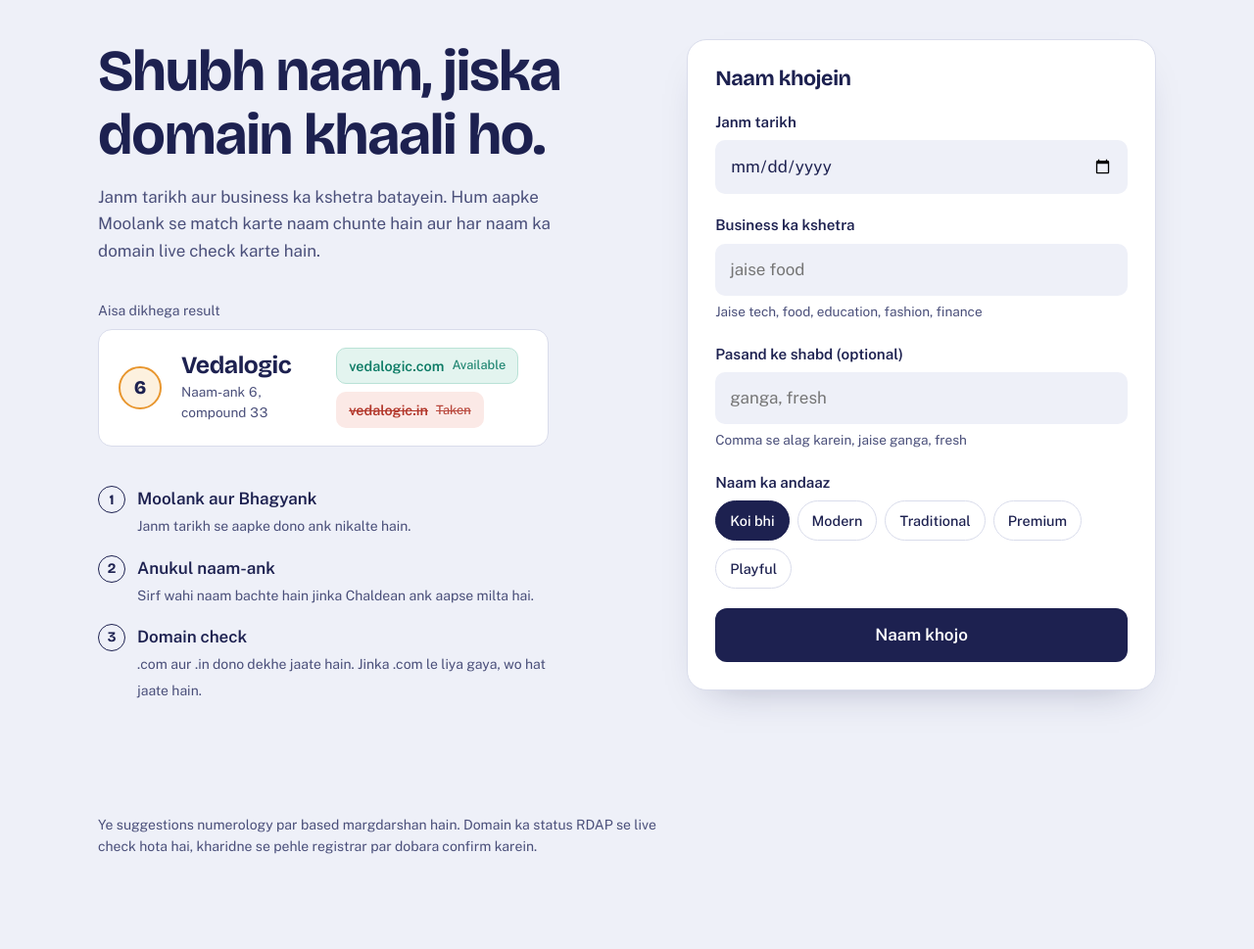
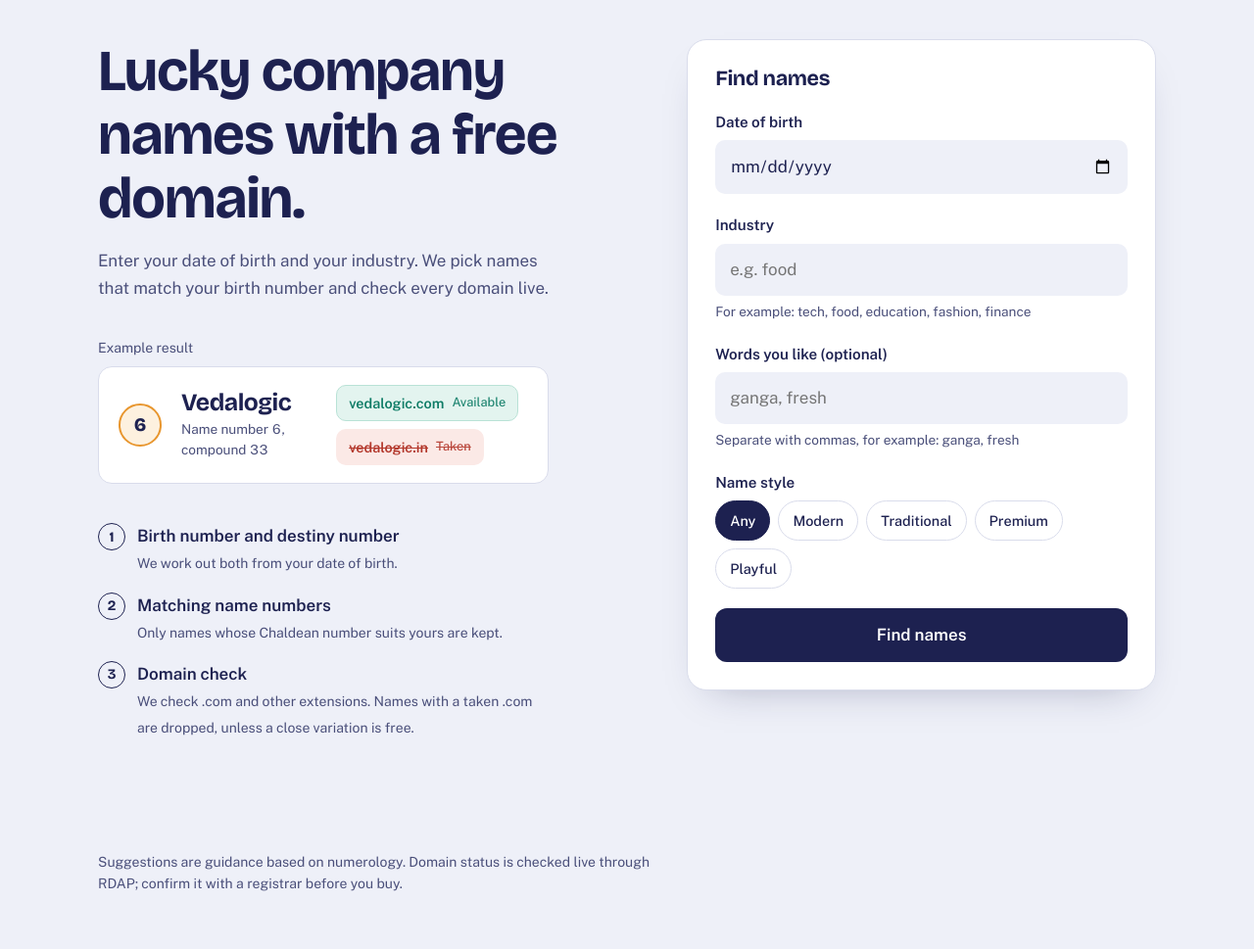
Before and after one commit to souravdas007123/Name-suggest, a Django app: page / in a window 1280 px wide. Shown: the part 72-1041 px from the top of the page at 98% size. Before the commit the page ends 944 px from the top, so only its background shows below. Run offline with Django 5.2, Linux system fonts and the light colour scheme.

Commit message:
Use proper English for all UI text
- Templates, form labels/errors, JS messages and share text translated
  from Hinglish to English
- "Moolank" / "Bhagyank" shown as Birth number / Destiny number
  (Vedic terms kept in brackets)

Co-Authored-By: Claude Sonnet 5.5 <noreply@anthropic.com>
Claude-Session: https://claude.ai/code/session_01JNRv1qUbKEDG4qjxp75Jpk

```diff
--- a/suggester/forms.py
+++ b/suggester/forms.py
@@ -3,7 +3,7 @@ from datetime import date
 from django import forms
 
 TONES = [
-    ("", "Koi bhi"),
+    ("", "Any"),
     ("modern", "Modern"),
     ("traditional", "Traditional"),
     ("premium", "Premium"),
@@ -13,24 +13,24 @@ TONES = [
 
 class SearchForm(forms.Form):
     dob = forms.DateField(
-        label="Janm tarikh",
+        label="Date of birth",
         widget=forms.DateInput(attrs={"type": "date", "class": "input", "required": True}),
     )
     industry = forms.CharField(
-        label="Business ka kshetra",
+        label="Industry",
         max_length=100,
         widget=forms.TextInput(
-            attrs={"class": "input", "placeholder": "jaise food", "autocomplete": "off", "required": True}
+            attrs={"class": "input", "placeholder": "e.g. food", "autocomplete": "off", "required": True}
         ),
     )
     keywords = forms.CharField(
-        label="Pasand ke shabd (optional)",
+        label="Words you like (optional)",
         max_length=200,
         required=False,
         widget=forms.TextInput(attrs={"class": "input", "placeholder": "ganga, fresh", "autocomplete": "off"}),
     )
     tone = forms.ChoiceField(
-        label="Naam ka andaaz",
+        label="Name style",
         choices=TONES,
         required=False,
         initial="",
@@ -40,7 +40,7 @@ class SearchForm(forms.Form):
     def clean_dob(self):
         dob = self.cleaned_data["dob"]
         if dob > date.today() or dob.year < 1900:
-            raise forms.ValidationError("Sahi janm tarikh daalein.")
+            raise forms.ValidationError("Enter a valid date of birth.")
         return dob
 
     def clean_keywords(self):
--- a/suggester/static/suggester/app.js
+++ b/suggester/static/suggester/app.js
@@ -1,7 +1,7 @@
 (function () {
   var KEY = "naamastro.shortlist";
 
-  // ---- localStorage safe wrappers (private mode mein error aa sakta hai) ----
+  // ---- localStorage safe wrappers (these can throw in private mode) ----
   function load() {
     try { return JSON.parse(localStorage.getItem(KEY)) || []; } catch (e) { return []; }
   }
@@ -9,7 +9,7 @@
     try { localStorage.setItem(KEY, JSON.stringify(list)); } catch (e) { /* ignore */ }
   }
 
-  // 1) Form submit: button disable + progress bar (search mein kuch seconds lagte hain)
+  // 1) Form submit: disable the button and show a progress bar (the search takes a few seconds)
   var form = document.getElementById("search-form");
   if (form) {
     form.addEventListener("submit", function () {
@@ -18,12 +18,12 @@
       if (panel) panel.classList.add("is-loading");
       if (btn) {
         btn.disabled = true;
-        btn.textContent = "Domain check ho raha hai...";
+        btn.textContent = "Checking domains...";
       }
     });
   }
 
-  // 2) Result: sirf wahi naam dikhao jinka primary (.com) domain khaali hai
+  // 2) Result: show only names whose primary (.com) domain is free
   var toggle = document.getElementById("only-available");
   var rows = document.querySelectorAll("[data-primary]");
   var countEl = document.getElementById("shown-count");
@@ -39,13 +39,13 @@
     });
   }
 
-  // 3) Copy buttons (naam aur share link)
+  // 3) Copy buttons (name and share link)
   document.querySelectorAll("[data-copy]").forEach(function (btn) {
     btn.addEventListener("click", function () {
       var text = btn.getAttribute("data-copy");
       var done = function () {
         var old = btn.textContent;
-        btn.textContent = "Copy ho gaya";
+        btn.textContent = "Copied";
         btn.classList.add("done");
         setTimeout(function () { btn.textContent = old; btn.classList.remove("done"); }, 1600);
       };
@@ -60,7 +60,7 @@
     btn.addEventListener("click", function () { window.print(); });
   });
 
-  // 5) Shortlist (sirf is browser mein save hoti hai)
+  // 5) Shortlist (saved in this browser only)
   var panel = document.getElementById("shortlist");
   var listEl = document.getElementById("shortlist-list");
 
@@ -84,7 +84,7 @@
       var rm = document.createElement("button");
       rm.type = "button";
       rm.className = "copy";
-      rm.textContent = "Hatayein";
+      rm.textContent = "Remove";
       rm.addEventListener("click", function () { toggleFav(it); });
       li.appendChild(ring);
       li.appendChild(box);
--- a/suggester/templates/suggester/base.html
+++ b/suggester/templates/suggester/base.html
@@ -1,10 +1,10 @@
 {% load static %}<!doctype html>
-<html lang="hi">
+<html lang="en">
 <head>
   <meta charset="utf-8">
   <meta name="viewport" content="width=device-width, initial-scale=1">
-  <title>{% block title %}NaamAstro: shubh company naam, domain ke saath{% endblock %}</title>
-  <meta name="description" content="Janm tarikh aur business ke hisaab se numerology-anukul company naam, har naam ka domain live check ke saath.">
+  <title>{% block title %}NaamAstro: lucky company names with free domains{% endblock %}</title>
+  <meta name="description" content="Company name ideas that match your date of birth by numerology, with a live domain availability check for every name.">
   <link rel="preconnect" href="https://fonts.googleapis.com">
   <link rel="preconnect" href="https://fonts.gstatic.com" crossorigin>
   <link href="https://fonts.googleapis.com/css2?family=Bricolage+Grotesque:opsz,wght@12..96,600;12..96,700;12..96,800&family=Public+Sans:wght@400;500;600&display=swap" rel="stylesheet">
@@ -22,14 +22,14 @@
   </main>
 
   <section class="wrap shortlist" id="shortlist" hidden aria-labelledby="shortlist-title">
-    <h2 id="shortlist-title">Meri shortlist</h2>
-    <p class="small">Ye aapke is browser mein save hai. Kisi aur ko dikhane ke liye "Link copy karein" ya "PDF / print" use karein.</p>
+    <h2 id="shortlist-title">My shortlist</h2>
+    <p class="small">Saved in this browser only. To share it, use "Copy link" or "Save as PDF".</p>
     <ul class="short-list" id="shortlist-list"></ul>
   </section>
 
   <footer class="footer">
     <div class="wrap">
-      <p class="small">Ye suggestions numerology par based margdarshan hain. Domain ka status RDAP se live check hota hai, kharidne se pehle registrar par dobara confirm karein.</p>
+      <p class="small">Suggestions are guidance based on numerology. Domain status is checked live through RDAP; confirm it with a registrar before you buy.</p>
     </div>
   </footer>
 
--- a/suggester/templates/suggester/home.html
+++ b/suggester/templates/suggester/home.html
@@ -2,18 +2,18 @@
 {% block content %}
 <section class="hero">
   <div class="hero-intro">
-    <h1>Shubh naam, jiska domain khaali ho.</h1>
-    <p class="lead">Janm tarikh aur business ka kshetra batayein. Hum aapke Moolank se match karte naam chunte hain aur har naam ka domain live check karte hain.</p>
+    <h1>Lucky company names with a free domain.</h1>
+    <p class="lead">Enter your date of birth and your industry. We pick names that match your birth number and check every domain live.</p>
   </div>
 
   <div class="hero-extra">
-    <div class="sample" aria-label="Result ka namuna">
-      <p class="small sample-label">Aisa dikhega result</p>
+    <div class="sample" aria-label="Example result">
+      <p class="small sample-label">Example result</p>
       <div class="ledger-row">
         <span class="ring" aria-hidden="true">6</span>
         <div>
           <div class="name">Vedalogic</div>
-          <div class="name-meta">Naam-ank 6, compound 33</div>
+          <div class="name-meta">Name number 6, compound 33</div>
         </div>
         <div class="domains">
           <span class="chip available"><b>vedalogic.com</b><i>Available</i></span>
@@ -23,40 +23,40 @@
     </div>
 
     <ol class="steps">
-      <li><div><strong>Moolank aur Bhagyank</strong><span class="small">Janm tarikh se aapke dono ank nikalte hain.</span></div></li>
-      <li><div><strong>Anukul naam-ank</strong><span class="small">Sirf wahi naam bachte hain jinka Chaldean ank aapse milta hai.</span></div></li>
-      <li><div><strong>Domain check</strong><span class="small">.com aur .in dono dekhe jaate hain. Jinka .com le liya gaya, wo hat jaate hain.</span></div></li>
+      <li><div><strong>Birth number and destiny number</strong><span class="small">We work out both from your date of birth.</span></div></li>
+      <li><div><strong>Matching name numbers</strong><span class="small">Only names whose Chaldean number suits yours are kept.</span></div></li>
+      <li><div><strong>Domain check</strong><span class="small">We check .com and other extensions. Names with a taken .com are dropped, unless a close variation is free.</span></div></li>
     </ol>
   </div>
 
   <div class="panel hero-form">
     <div class="progress" aria-hidden="true"></div>
-    <h2>Naam khojein</h2>
+    <h2>Find names</h2>
     <form method="post" id="search-form" novalidate>
       {% csrf_token %}
 
       <div class="field {% if form.dob.errors %}has-error{% endif %}">
-        <label for="{{ form.dob.id_for_label }}">Janm tarikh</label>
+        <label for="{{ form.dob.id_for_label }}">Date of birth</label>
         {{ form.dob }}
         {{ form.dob.errors }}
       </div>
 
       <div class="field {% if form.industry.errors %}has-error{% endif %}">
-        <label for="{{ form.industry.id_for_label }}">Business ka kshetra</label>
+        <label for="{{ form.industry.id_for_label }}">Industry</label>
         {{ form.industry }}
-        <span class="help">Jaise tech, food, education, fashion, finance</span>
+        <span class="help">For example: tech, food, education, fashion, finance</span>
         {{ form.industry.errors }}
       </div>
 
       <div class="field">
-        <label for="{{ form.keywords.id_for_label }}">Pasand ke shabd (optional)</label>
+        <label for="{{ form.keywords.id_for_label }}">Words you like (optional)</label>
         {{ form.keywords }}
-        <span class="help">Comma se alag karein, jaise ganga, fresh</span>
+        <span class="help">Separate with commas, for example: ganga, fresh</span>
         {{ form.keywords.errors }}
       </div>
 
       <div class="field" role="radiogroup" aria-labelledby="tone-legend">
-        <span class="legend" id="tone-legend">Naam ka andaaz</span>
+        <span class="legend" id="tone-legend">Name style</span>
         <div class="pills">
           {% for radio in form.tone %}
             <label class="pill">{{ radio.tag }}<span>{{ radio.choice_label }}</span></label>
@@ -64,7 +64,7 @@
         </div>
       </div>
 
-      <button type="submit" class="btn btn-block">Naam khojo</button>
+      <button type="submit" class="btn btn-block">Find names</button>
     </form>
   </div>
 </section>
--- a/suggester/views.py
+++ b/suggester/views.py
@@ -13,7 +13,7 @@ RESULT_SALT = "naamastro-result"
 
 
 def _token_for(pk: int) -> str:
-    # Result URL guess nahi kiya ja sakta (DOB private rehti hai), lekin share kiya ja sakta hai.
+    # The result URL cannot be guessed (DOB stays private) but can still be shared.
     return signing.dumps(pk, salt=RESULT_SALT, compress=False)
 
 
@@ -21,7 +21,7 @@ def _pk_from(token: str) -> int:
     try:
         return int(signing.loads(token, salt=RESULT_SALT))
     except (signing.BadSignature, ValueError):
-        raise Http404("Result nahi mila")
+        raise Http404("Result not found")
 
 
 def home(request):
@@ -47,7 +47,7 @@ def home(request):
                 name=r.name,
                 name_number=r.name_number,
                 compound_number=r.compound_number,
-                # variations (.com taken hone par) bhi isi JSON mein, "alt" key ke neeche
+                # variations (when .com is taken) are stored in the same JSON under the "alt" key
                 domain_status={**r.domain_status, "alt": [list(a) for a in r.alt_domains]},
                 score=r.score,
             )
@@ -60,7 +60,7 @@ def home(request):
 def result(request, token):
     req = SearchRequest.objects.filter(pk=_pk_from(token)).first()
     if req is None:
-        raise Http404("Result nahi mila")
+        raise Http404("Result not found")
 
     profile = numerology.build_profile(req.dob)
     tlds = settings.NAME_SUGGESTER["TLDS"]
@@ -80,7 +80,7 @@ def result(request, token):
                 "strong": s.name_number in profile.strong_numbers,
                 "primary_status": status.get(primary, "unknown"),
                 "primary_domain": f"{slug}.{primary}",
-                # sirf wahi TLDs jo sach mein check hue the
+                # only the TLDs that were actually checked
                 "domains": [(f"{slug}.{t}", status[t]) for t in tlds if t in status],
                 "alt": [tuple(a) for a in status.get("alt", [])],
             }
@@ -95,6 +95,6 @@ def result(request, token):
             "profile": profile,
             "rows": rows,
             "share_url": share_url,
-            "share_text": f"Mere liye shubh company naam ({req.industry}): {share_url}",
+            "share_text": f"Lucky company names for my {req.industry} business: {share_url}",
         },
     )
```
Also changed, not shown: suggester/templates/suggester/result.html (+25 -25 lines).
